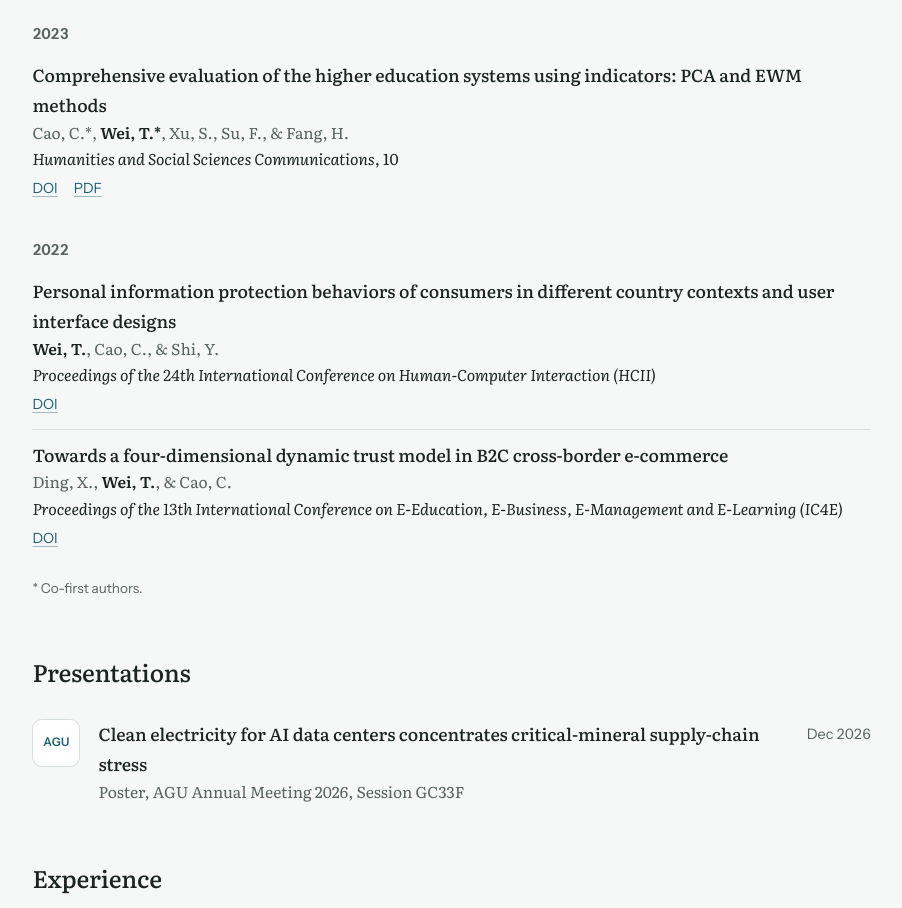
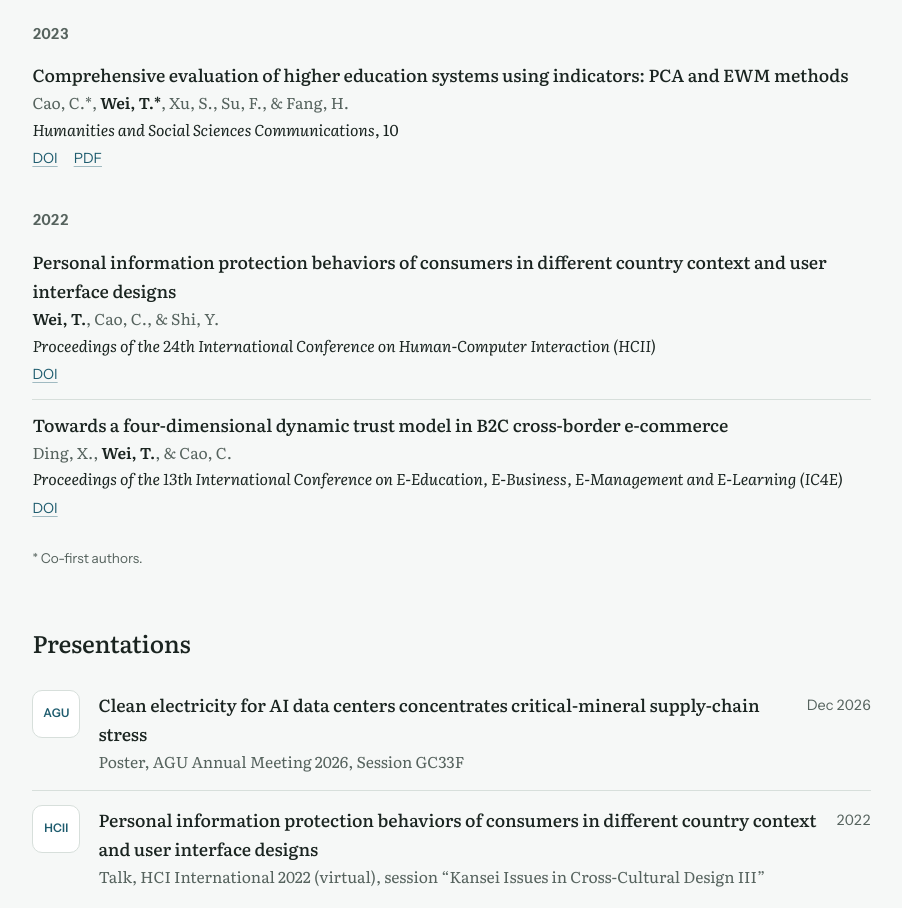
Before and after one commit to twei0571/twei0571.github.io, a plain HTML site: page index.html in a window 1280 px wide. Shown: the part 2565-3473 px from the top of the page, without its empty margins (358-1260 px from the left). Drawn offline with Linux system fonts and the light colour scheme.

Commit message:
Mark AI data center paper under review, add HCII 2022 talk, refresh CV
- Publications: "Working papers" -> "Under review" (no journal named)
- Presentations: add HCI International 2022 talk
- Use the official titles of the HSSC 2023 and HCII 2022 papers
- cv.pdf: public copy of the 2026-11-24 CV (adds the ChemRxiv preprint,
  ASCEND project, DOIs and presentations; no phone, no journal name,
  no findings)

Co-Authored-By: Claude Opus 5.5 <noreply@anthropic.com>
Claude-Session: https://claude.ai/code/session_0178npT3Ltj2aeaAyayTDPeu

```diff
--- a/index.html
+++ b/index.html
@@ -306,12 +306,12 @@ footer{font-family:var(--sans);font-size:.82rem;color:var(--muted);margin-top:64
     <section id="publications">
       <h2>Publications</h2>
 
-      <h3 class="year">Working papers</h3>
+      <h3 class="year">Under review</h3>
       <ul class="pubs">
         <li>
           <span class="pub-title">Clean electricity for AI data centers concentrates critical-mineral supply-chain stress</span>
           <span class="pub-authors"><b>Wei, T.</b>, Sun, L., Sun, J., Vo, S., &amp; Cui, R. Y.</span>
-          <span class="pub-venue">Manuscript, 2026</span>
+          <span class="pub-venue">Manuscript under review, 2026</span>
         </li>
       </ul>
 
@@ -349,7 +349,7 @@ footer{font-family:var(--sans);font-size:.82rem;color:var(--muted);margin-top:64
       <h3 class="year">2023</h3>
       <ul class="pubs">
         <li>
-          <span class="pub-title">Comprehensive evaluation of the higher education systems using indicators: PCA and EWM methods</span>
+          <span class="pub-title">Comprehensive evaluation of higher education systems using indicators: PCA and EWM methods</span>
           <span class="pub-authors">Cao, C.*, <b>Wei, T.*</b>, Xu, S., Su, F., &amp; Fang, H.</span>
           <span class="pub-venue"><i>Humanities and Social Sciences Communications</i>, 10</span>
           <span class="pub-links"><a href="https://doi.org/10.1057/s41599-023-01938-x">DOI</a><a href="https://link.springer.com/content/pdf/10.1057/s41599-023-01938-x.pdf">PDF</a></span>
@@ -359,7 +359,7 @@ footer{font-family:var(--sans);font-size:.82rem;color:var(--muted);margin-top:64
       <h3 class="year">2022</h3>
       <ul class="pubs">
         <li>
-          <span class="pub-title">Personal information protection behaviors of consumers in different country contexts and user interface designs</span>
+          <span class="pub-title">Personal information protection behaviors of consumers in different country context and user interface designs</span>
           <span class="pub-authors"><b>Wei, T.</b>, Cao, C., &amp; Shi, Y.</span>
           <span class="pub-venue"><i>Proceedings of the 24th International Conference on Human-Computer Interaction (HCII)</i></span>
           <span class="pub-links"><a href="https://doi.org/10.1007/978-3-031-06050-2_7">DOI</a></span>
@@ -384,6 +384,14 @@ footer{font-family:var(--sans);font-size:.82rem;color:var(--muted);margin-top:64
             <span class="sub">Poster, AGU Annual Meeting 2026, Session GC33F</span>
           </div>
           <span class="when">Dec 2026</span>
+        </li>
+        <li>
+          <span class="badge" aria-hidden="true">HCII</span>
+          <div class="org-body">
+            <span class="what">Personal information protection behaviors of consumers in different country context and user interface designs</span>
+            <span class="sub">Talk, HCI International 2022 (virtual), session &ldquo;Kansei Issues in Cross-Cultural Design III&rdquo;</span>
+          </div>
+          <span class="when">2022</span>
         </li>
       </ul>
     </section>
```
Also changed, not shown: 1 other file.
